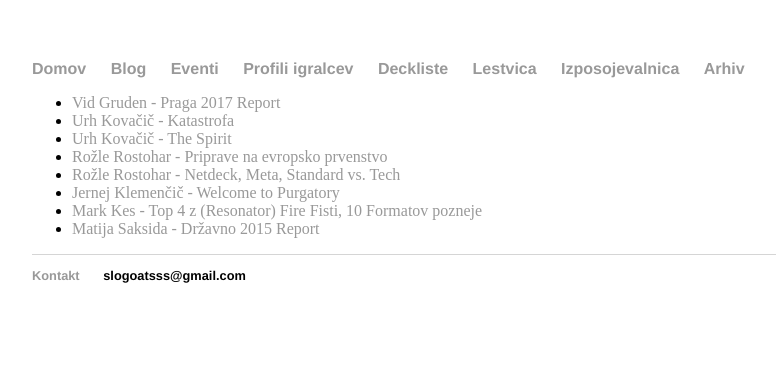
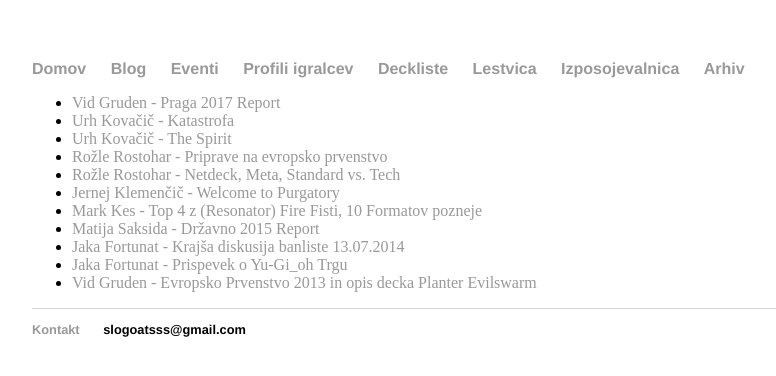
Before and after one commit to slogoatsss/slogoatsss.github.io, a Jekyll site: the page built from arhiv/clankiInReportaze/index.html, in a window 1280 px wide. Shown: the top 376 px of the page, without its empty margins (160-936 px from the left). Built offline with Jekyll 4.4.1, drawn with Linux system fonts in a browser that asks for light colours.

Commit message:
Update index.html
added fortunat x3

```diff
--- a/arhiv/clankiInReportaze/index.html
+++ b/arhiv/clankiInReportaze/index.html
@@ -12,5 +12,8 @@ title: Arhiv
 			<li><a href="/arhiv/clankiInReportaze/klemencicPurgatory/index.html">Jernej Klemenčič - Welcome to Purgatory</a></li>
 			<li><a href="/arhiv/clankiInReportaze/kesFist/index.html">Mark Kes - Top 4 z (Resonator) Fire Fisti, 10 Formatov pozneje</a></li>
 			<li><a href="/arhiv/clankiInReportaze/saksidaDrzavno/index.html">Matija Saksida - Državno 2015 Report</a></li>
+			<li><a href="/arhiv/clankiInReportaze/fortunatBanlista/index.html">Jaka Fortunat - Krajša diskusija banliste 13.07.2014</a></li>
+			<li><a href="/arhiv/clankiInReportaze/fortunatTrg/index.html">Jaka Fortunat - Prispevek o Yu-Gi_oh Trgu</a></li>
+			<li><a href="/arhiv/clankiInReportaze/fortunatEvilswarm/index.html">Vid Gruden - Evropsko Prvenstvo 2013 in opis decka Planter Evilswarm</a></li>
 		</ul>
 </div><!-- /.blurb -->
```
